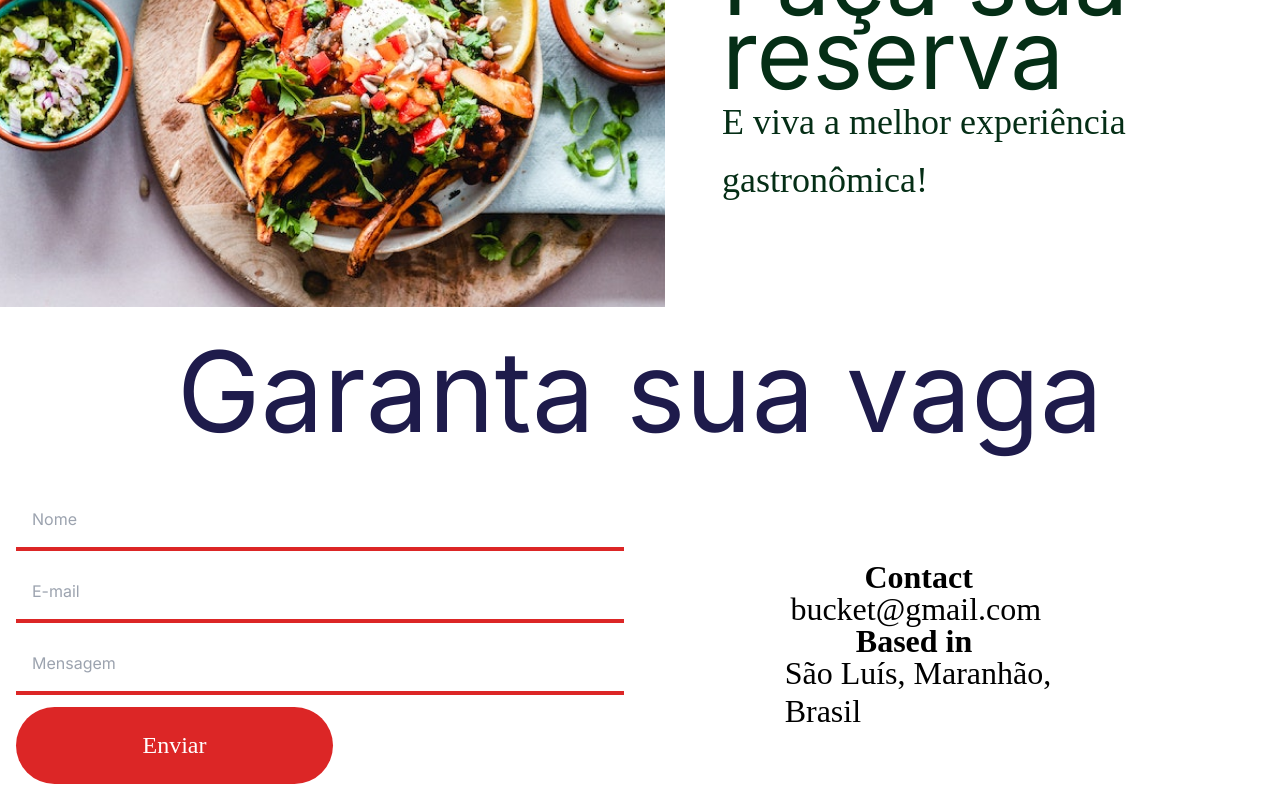
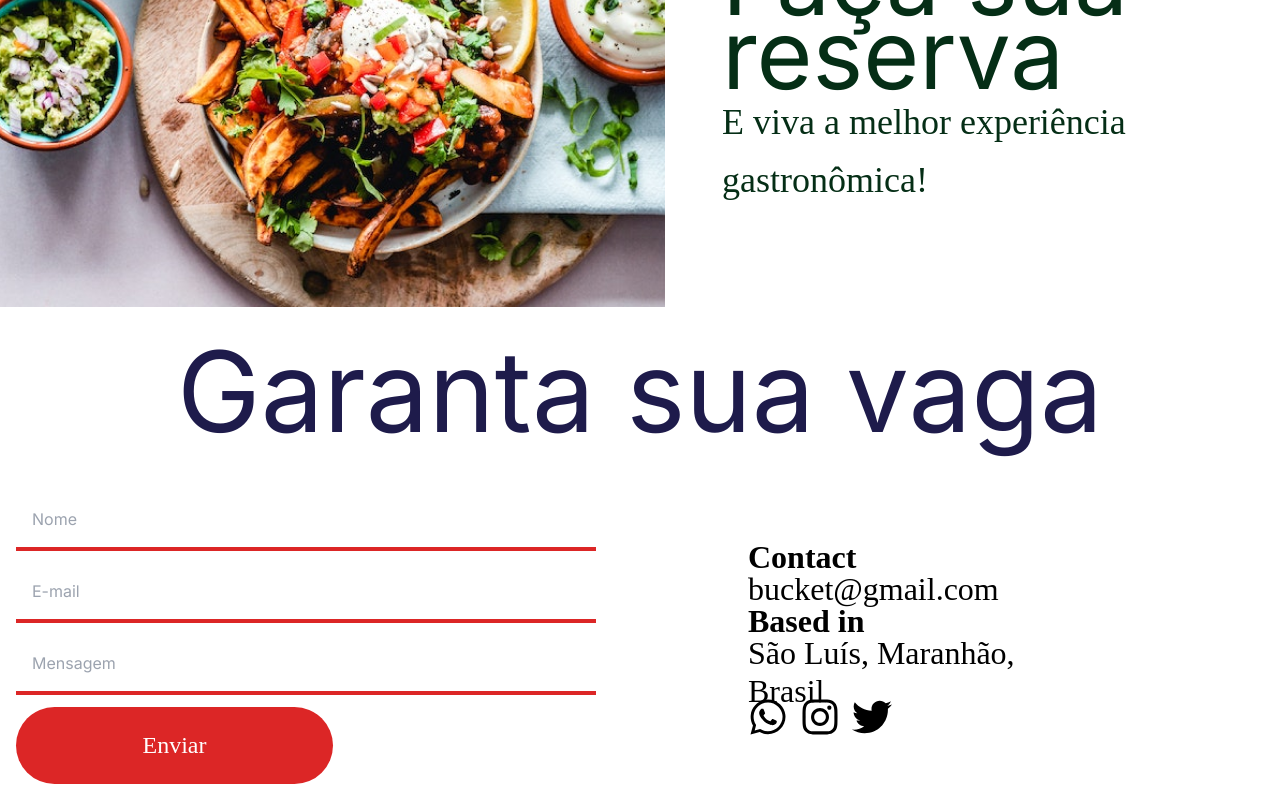
Before and after one commit to TarcisioRodrigues/BucketRestaurant, a Next.js app in the folder frontend/: page /register-user in a window 1280 px wide. Shown: the part 303-1103 px from the top of the page. Built offline with nearby package versions, Linux system fonts and the light colour scheme.

Commit message:
terminando register-user

```diff
--- a/frontend/src/app/(pages)/register-user/page.tsx
+++ b/frontend/src/app/(pages)/register-user/page.tsx
@@ -1,5 +1,5 @@
 import { Banner } from "@/app/components/Banner";
-
+import { FaWhatsapp, FaInstagram, FaTwitter } from "react-icons/fa";
 export default function RegisterUser() {
   return (
     <div className="items-center justify-center w-full">
@@ -8,7 +8,7 @@ export default function RegisterUser() {
       <h1 className="w-full text-center text-indigo-950 text-[112px] font-normal font-['Playfair Display'] flex items-center justify-center">
         Garanta sua vaga
       </h1>
-      <div className="grid grid-cols-2">
+      <div className="grid grid-cols-2 gap-14">
         <div className="flex flex-col p-4 gap-3">
           <input
             type="text"
@@ -31,7 +31,7 @@ export default function RegisterUser() {
             </button>
           </div>
         </div>
-        <div className="flex flex-col justify-center items-center">
+        <div className="flex flex-col justify-center ml-20 ">
           <div className="w-[191.15px] h-[31.94px] text-black text-[32px] font-bold font-['Montserrat'] leading-[38.40px]">
             Contact
           </div>
@@ -44,6 +44,11 @@ export default function RegisterUser() {
           <div className="w-[350.68px] h-[63.88px] text-black text-[32px] font-normal font-['Montserrat'] leading-[38.40px]">
             São Luís, Maranhão, Brasil
           </div>
+          <div className="flex gap-3 items-center text-center">
+            <FaWhatsapp size={40} />
+            <FaInstagram size={40} />
+            <FaTwitter size={40} />
+          </div>
         </div>
       </div>
     </div>
```
